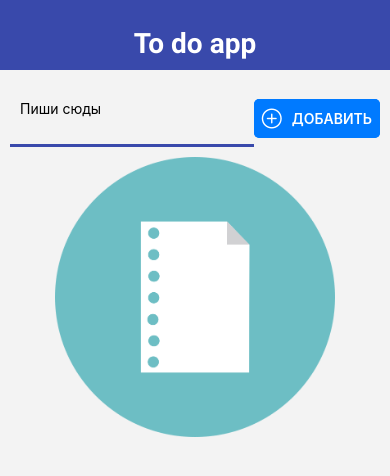
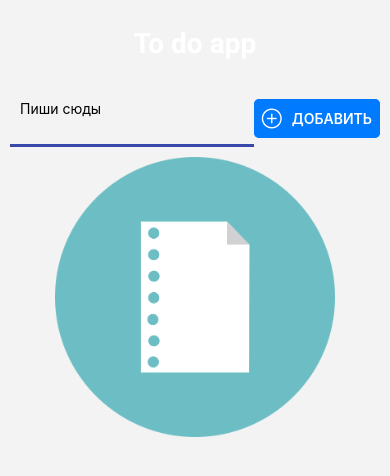
Before and after one commit to anaxronik/rn_todoApp, a React Native app: screen / in a window 390 px wide. Shown: the top 476 px of the page. Built offline with nearby package versions, Linux system fonts and the light colour scheme.

Commit message:
add change style for ios and android

```diff
--- a/src/components/Navbar.js
+++ b/src/components/Navbar.js
@@ -1,11 +1,19 @@
 import React from "react";
-import { StyleSheet, Text, View } from "react-native";
+import { StyleSheet, Text, View, Platform } from "react-native";
 import { THEME } from "../theme";
 import { AppTextBold } from "./ui/AppTextBold";
 
 const Navbar = ({ title = "navbar" }) => {
   return (
-    <View style={styles.navbar}>
+    <View
+      style={{
+        ...styles.navbar,
+        ...Platform.select({
+          ios: styles.navbarIos,
+          android: styles.navbarAndroid,
+        }),
+      }}
+    >
       <AppTextBold style={styles.text}>{title}</AppTextBold>
     </View>
   );
@@ -16,13 +24,19 @@ export default Navbar;
 const styles = StyleSheet.create({
   navbar: {
     height: 70,
-    backgroundColor: THEME.MAIN_COLOR,
     alignItems: "center",
     justifyContent: "flex-end",
     paddingBottom: 10,
   },
+  navbarAndroid: {
+    backgroundColor: THEME.MAIN_COLOR,
+  },
+  navbarIos: {
+    borderBottomColor: THEME.MAIN_COLOR,
+    borderBottomWidth: 1,
+  },
   text: {
     fontSize: 28,
-    color: "white",
+    color: Platform.os === "ios" ? THEME.MAIN_COLOR : "white",
   },
 });
```
